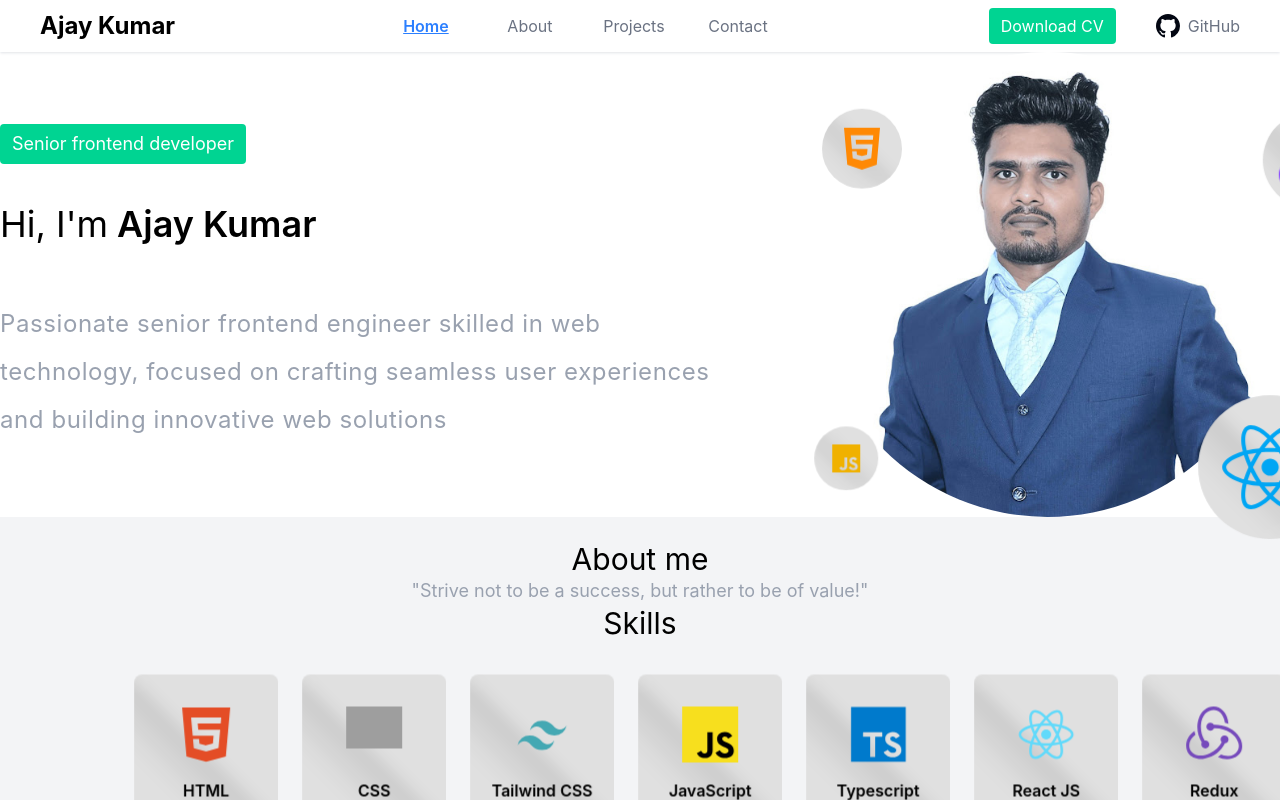
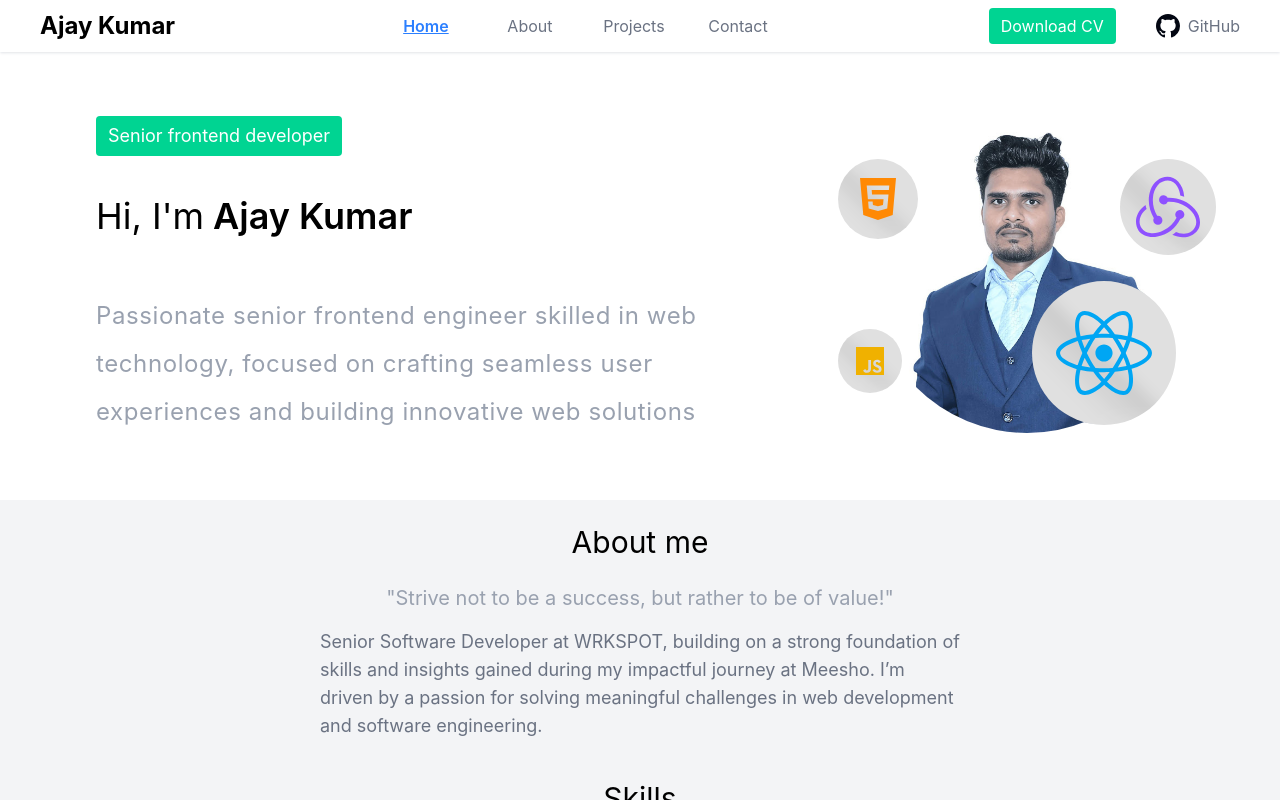
Before and after one commit to ajcodeskills/ajay-dev-portfolio, a React (Vite) app: page / in a window 1280 px wide. Built offline with nearby package versions, Linux system fonts and the light colour scheme; grey boxes are pictures that could not be loaded.

Commit message:
Added about section

```diff
--- a/src/components/About/index.tsx
+++ b/src/components/About/index.tsx
@@ -3,13 +3,19 @@ import Card from 'components/shared/Card';
 
 const About = () => {
   return (
-    <div className="flex flex-col items-center justify-center bg-gray-100 px-10 py-6">
+    <div className="flex flex-col items-center justify-center bg-gray-100 px-24 py-6">
       <h1 className="text-3xl">About me</h1>
-      <p className="text-lg text-gray-400">
+      <p className="mt-6 text-xl text-gray-400">
         "Strive not to be a success, but rather to be of value!"
       </p>
-      <h1 className="text-3xl">Skills</h1>
-      <div className="flex flex-wrap items-center justify-center gap-6">
+      <p className="mt-4 max-w-[40rem] text-lg text-gray-500">
+        Senior Software Developer at WRKSPOT, building on a strong foundation of
+        skills and insights gained during my impactful journey at Meesho. I’m
+        driven by a passion for solving meaningful challenges in web development
+        and software engineering.
+      </p>
+      <h1 className="mt-10 text-3xl">Skills</h1>
+      <div className="mt-4 flex flex-wrap items-center justify-center gap-10">
         {SKILLS_MAP.map((skill) => (
           <Card className="flex h-40 w-36 flex-col gap-4 rounded-lg">
             <div className="h-14 w-14">
@@ -24,8 +30,8 @@ const About = () => {
           </Card>
         ))}
       </div>
-      <h1 className="text-3xl">Tools</h1>
-      <div className="flex flex-wrap items-center justify-center gap-6">
+      <h1 className="mt-10 text-3xl">Tools</h1>
+      <div className="mt-6 flex flex-wrap items-center justify-center gap-6">
         {SKILL_TOOLS_MAP.map((skill) => (
           <Card className="flex h-40 w-36 flex-col gap-4 rounded-lg">
             <div className="flex h-14 w-14 items-end">
--- a/src/components/Home/Introduction.tsx
+++ b/src/components/Home/Introduction.tsx
@@ -9,7 +9,7 @@ import {
 const Introduction = () => {
   const name = `${`   `}Ajay Kumar`;
   return (
-    <div className="py-16px mx-auto flex items-center gap-20">
+    <div className="mx-auto flex items-center gap-20 px-24 py-16">
       <div className="flex flex-col justify-start gap-4">
         <div className="mb-6 w-fit rounded bg-emerald-400 px-3 py-1.5 text-lg text-white">
           Senior frontend developer
@@ -27,7 +27,7 @@ const Introduction = () => {
         <img
           src="/assets/ajay.jpeg"
           alt="ajay-profile"
-          className="w-[70rem] rounded-full"
+          className="w-[50rem] rounded-full"
         />
         <Card className="absolute top-10 left-[-2rem] h-20 w-20 rounded-full">
           <HTMLIcon className="relative h-12 w-12 fill-orange-400" />
--- a/src/index.css
+++ b/src/index.css
@@ -6,7 +6,6 @@
   -webkit-backdrop-filter: blur(5px);
   backdrop-filter: blur(5px);
   overflow: hidden;
-  transform: translateX(48.7356%) translateY(20.9325%);
 }
 .card::before {
   content: '';
@@ -20,3 +19,7 @@
   background: linear-gradient(to left, rgba(0, 0, 0, 0.1), transparent);
   z-index: -1;
 }
+
+.card:hover {
+  transform: scale(1.2);
+}
```
